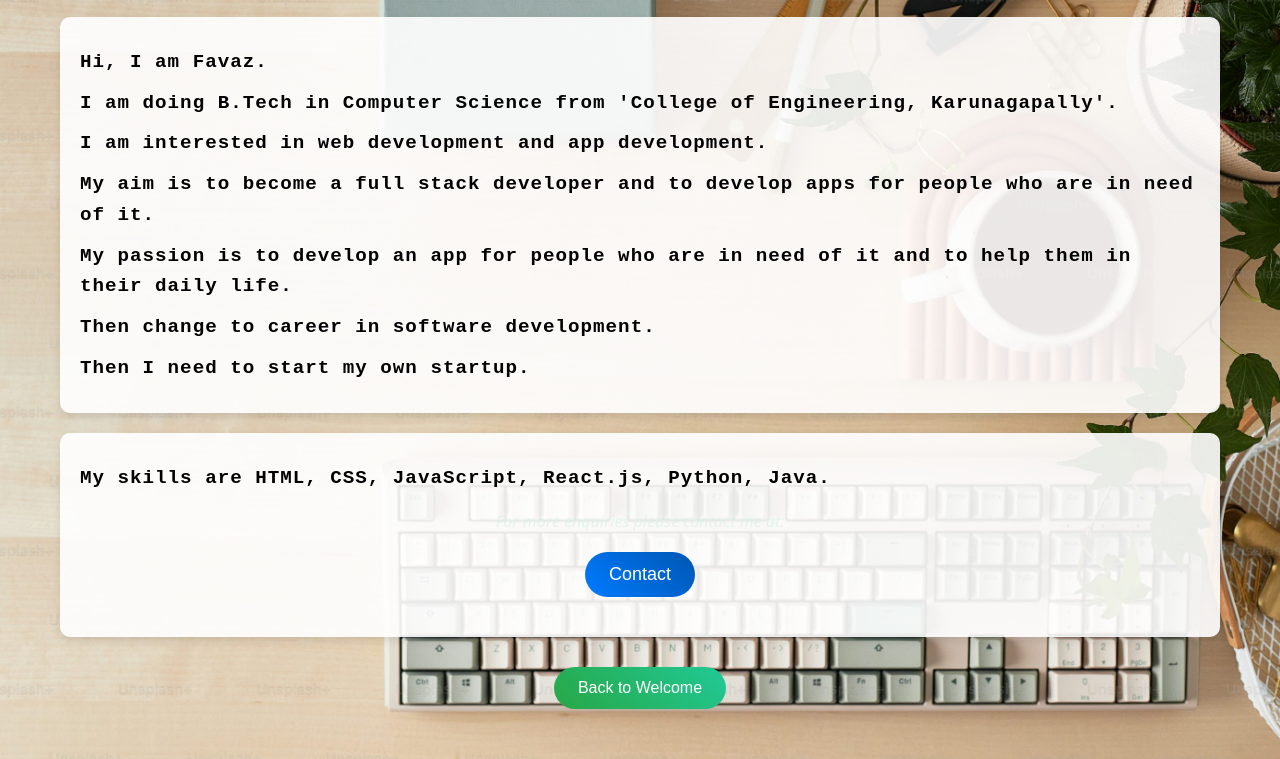
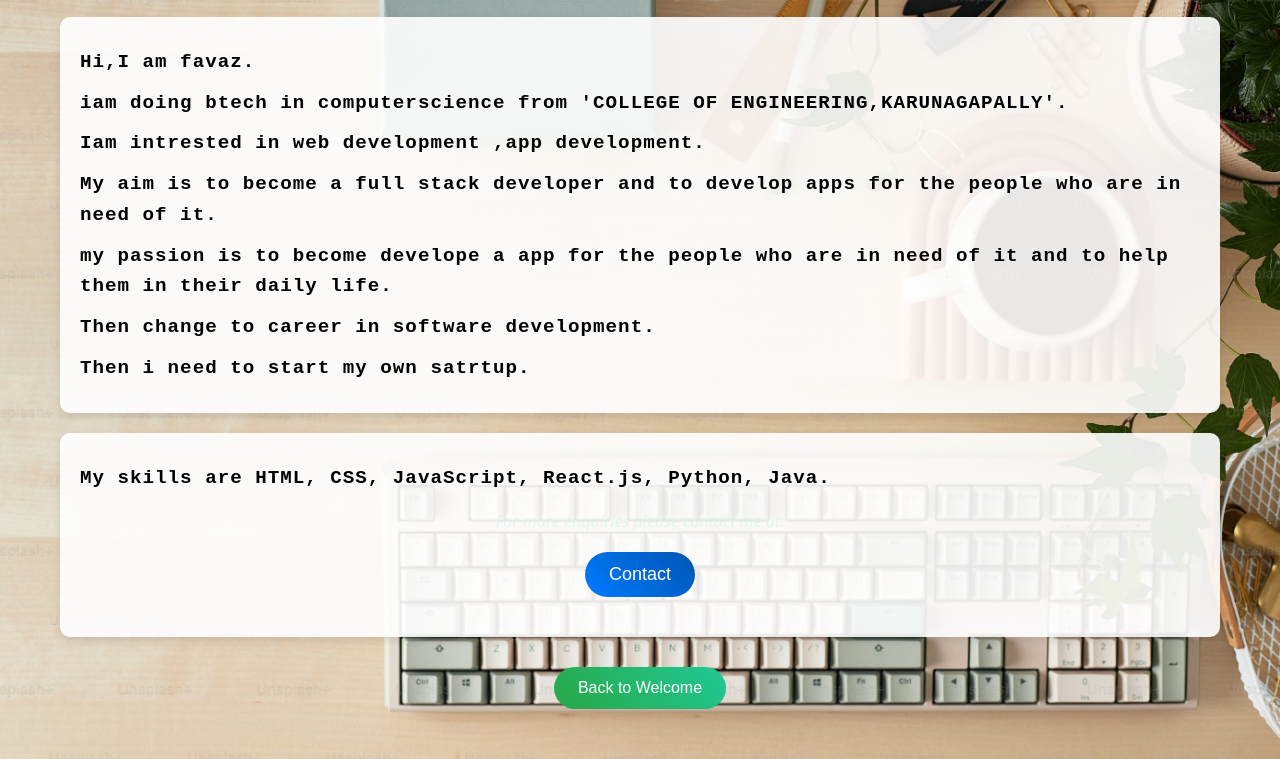
Before and after one commit to favazjaleel123/portfolio, a plain HTML site: page home.html in a window 1280 px wide. Shown: the part 164-923 px from the top of the page. Drawn offline with Linux system fonts and the light colour scheme.

Commit message:
Update home.html

```diff
--- a/home.html
+++ b/home.html
@@ -20,13 +20,13 @@
     <header>
         <h1>Welcome to my portfolio</h1>
         <div class="content">
-            <h2>Hi, I am Favaz.</h2>
-            <h2>I am doing B.Tech in Computer Science from 'College of Engineering, Karunagapally'.</h2>
-            <h2>I am interested in web development and app development.</h2>
-            <h2>My aim is to become a full stack developer and to develop apps for people who are in need of it.</h2>
-            <h2>My passion is to develop an app for people who are in need of it and to help them in their daily life.</h2>
-            <h2>Then change to career in software development.</h2>
-            <h2>Then I need to start my own startup.</h2>
+        <h2>Hi,I am favaz.</h2>
+        <h2> iam doing btech in computerscience from 'COLLEGE OF ENGINEERING,KARUNAGAPALLY'.</h2><h2>Iam intrested in web development ,app development.</h2>
+        <h2>My aim is to become a full stack developer and to develop apps for the people who are in need of it.</h2>
+        <h2> my passion is to become develope a app for the people who are in need of it and to help them in their daily life.</h2>
+        <h2>Then change to career in software development.</h2>
+        <h2>Then i need to start my own satrtup.</h2>
+        </ul>
         </div>
 
         <div class="skills-section">
@@ -46,4 +46,5 @@
         </div>
     </header>
 </body>
+
 </html>
```
